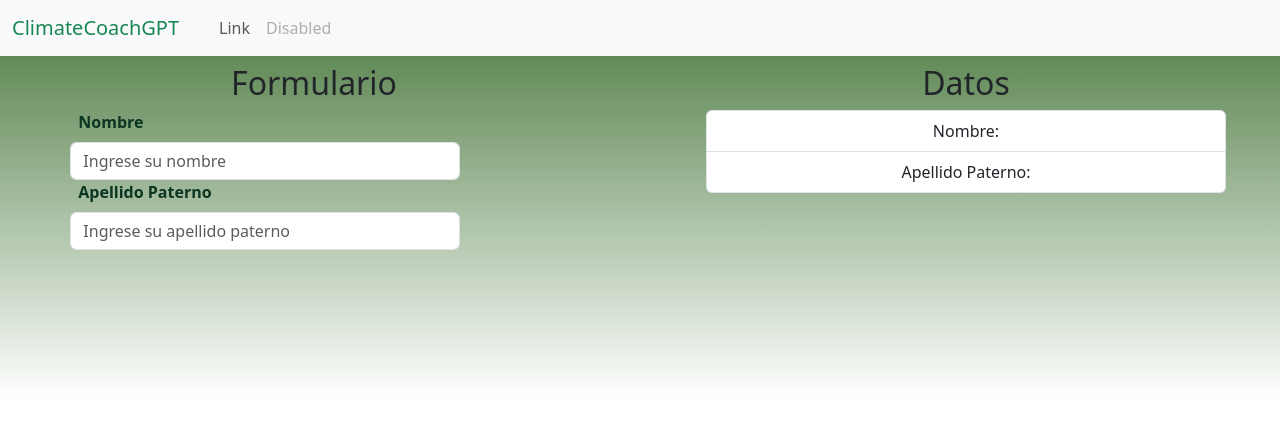
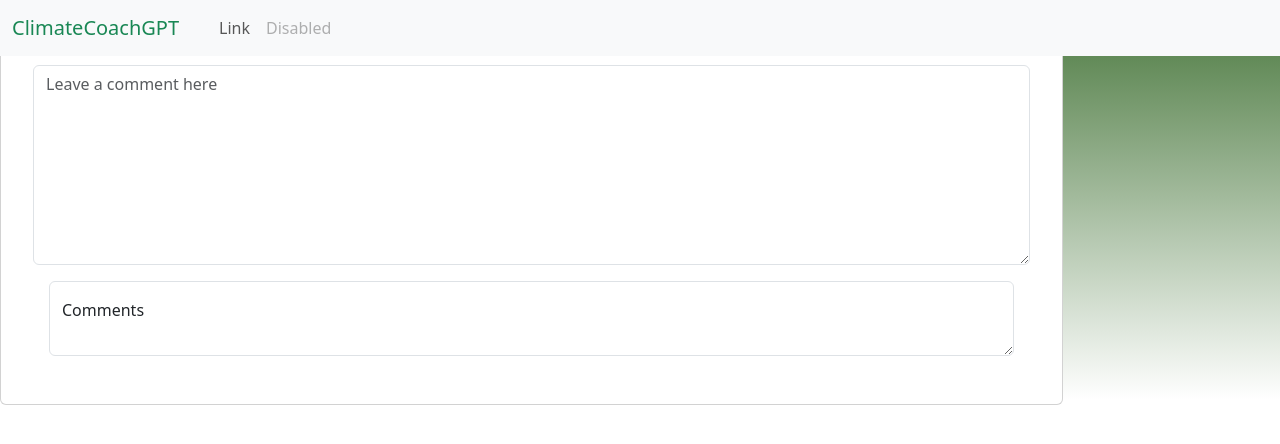
Before and after one commit to chochelius/ccgpt, a React (Vite) app: page /chat in a window 1280 px wide. Shown: the top 444 px of the page. Built offline with nearby package versions, Linux system fonts and the light colour scheme.

Commit message:
front chat

```diff
--- a/src/App.jsx
+++ b/src/App.jsx
@@ -2,6 +2,7 @@ import "./App.css";
 import Navbar from "./components/navBar/Navbar";
 import Form from "./pages/Form/Form";
 import Splash from "./pages/Splash/Splash";
+import Chat from "./pages/Chat/Chat";
 
 function App() {
   const test = () => {
@@ -12,11 +13,12 @@ function App() {
 
   return (
     <div>
+      <div className="mt-3">
       <Navbar />
-    <div className="pt-3">
-          <Form  />
-    </div>
+        <Chat />
+      </div>
       <div className="d-none">
+        <Form />
         <Splash />
       </div>
     </div>
--- /dev/null
+++ b/src/pages/Chat/Chat.jsx
@@ -0,0 +1,44 @@
+import "./Chat.css";
+
+const Chat = () => {
+  return (
+    <div>
+      <div className="row">
+        <div className="col-10">
+          <div className="pt-3">
+            <div className="card">
+            <textarea
+                  className="form-control"
+                  placeholder="Leave a comment here"
+                  id="floatingTextarea2"
+                  style={
+                    {
+                      height: "200px",
+                    }
+                  }
+                ></textarea>
+
+              <div className="card-body">
+              <div className="form-floating">
+                <textarea
+                  className="form-control"
+                  placeholder="Leave a comment here"
+                  id="floatingTextarea2"
+                  style={
+                    {
+                      height: "75px",
+                    }
+                  }
+                ></textarea>
+                <label htmlFor="floatingTextarea2">Comments</label>
+                </div>
+              </div>
+            </div>
+          </div>
+        </div>
+      </div>
+    </div>
+  );
+};
+
+export default Chat;
```
Also changed, not shown: src/pages/Chat/Chat.css (added).
